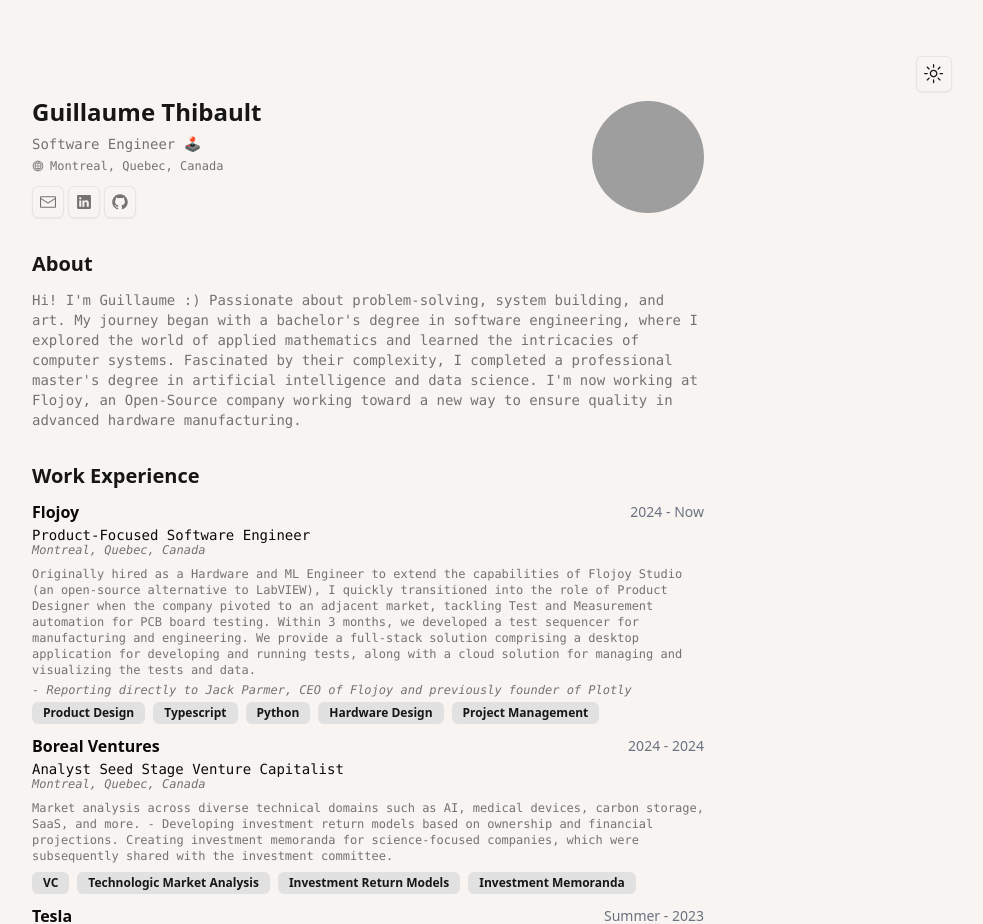
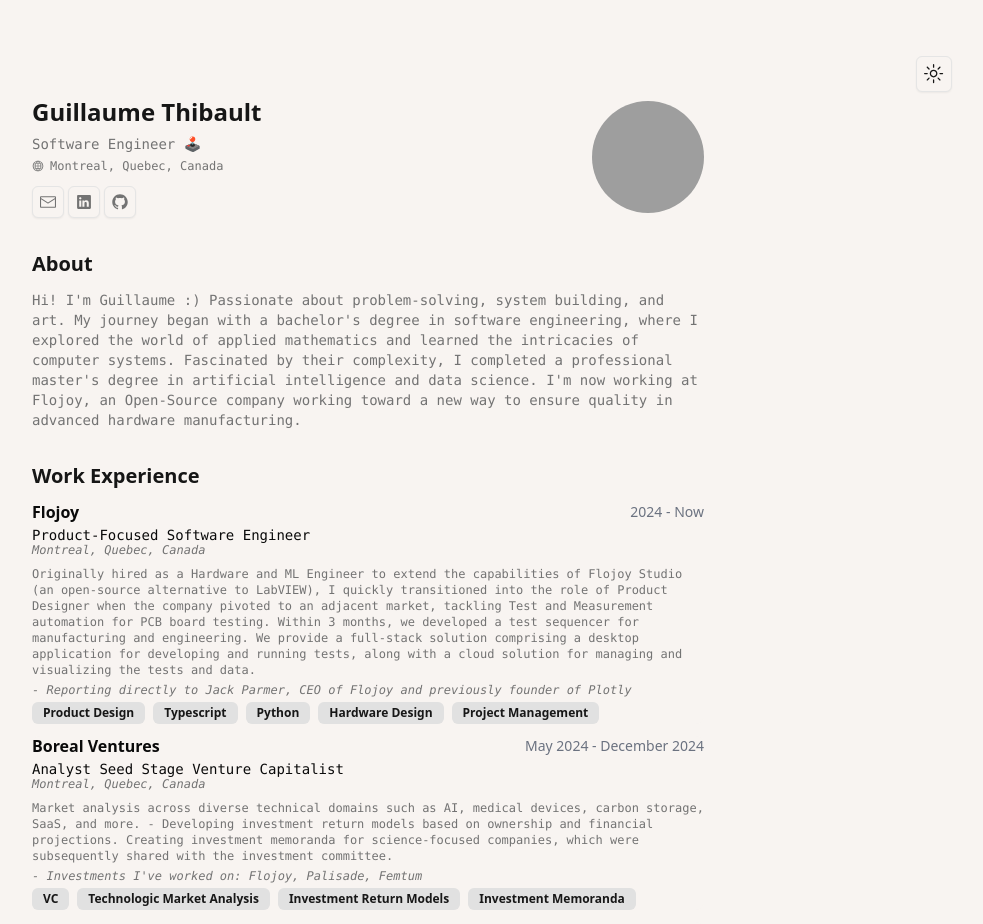
Before and after one commit to LatentDream/guillaume.sh, a React (Vite) app: page / in a window 1280 px wide. Shown: the top 924 px of the page, without its empty margins (272-1255 px from the left). Built offline with nearby package versions, Linux system fonts and the light colour scheme; grey boxes are pictures that could not be loaded.

Commit message:
chore: Boreal, better text

```diff
--- a/src/routes/cv/cv.tsx
+++ b/src/routes/cv/cv.tsx
@@ -20,14 +20,14 @@
   },
   {
     company: "Boreal Ventures",
-    start: 2024,
-    end: 2024,
+    start: "May 2024",
+    end: "December 2024",
     loc: "Montreal, Quebec, Canada",
     link: "https://boreal.vc",
     title: "Analyst Seed Stage Venture Capitalist",
     description: "Market analysis across diverse technical domains such as AI, medical devices, carbon storage, SaaS, and more. - Developing investment return models based on ownership and financial projections. Creating investment memoranda for science-focused companies, which were subsequently shared with the investment committee.",
     badges: ["VC", "Technologic Market Analysis", "Investment Return Models", "Investment Memoranda"],
-    notes: []
+    notes: ["Investments I've worked on: Flojoy, Palisade, Femtum"],
   },
   {
     company: "Tesla",
```
